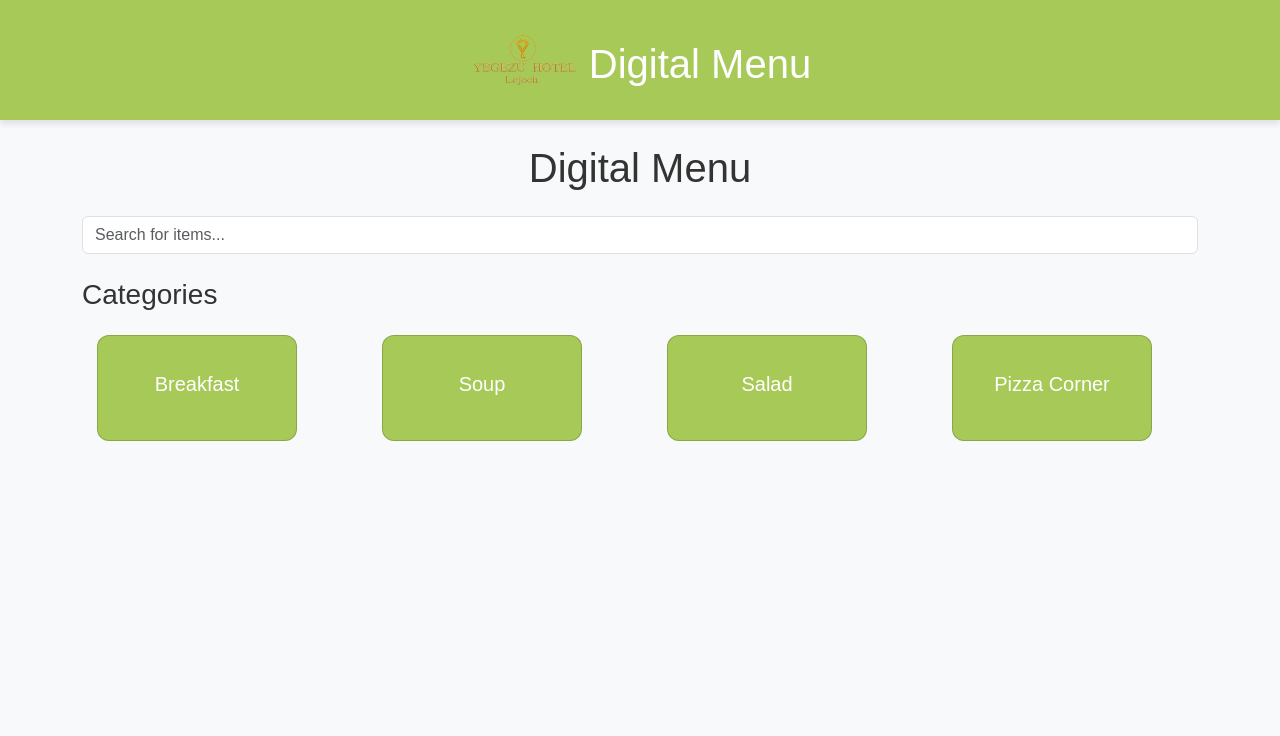
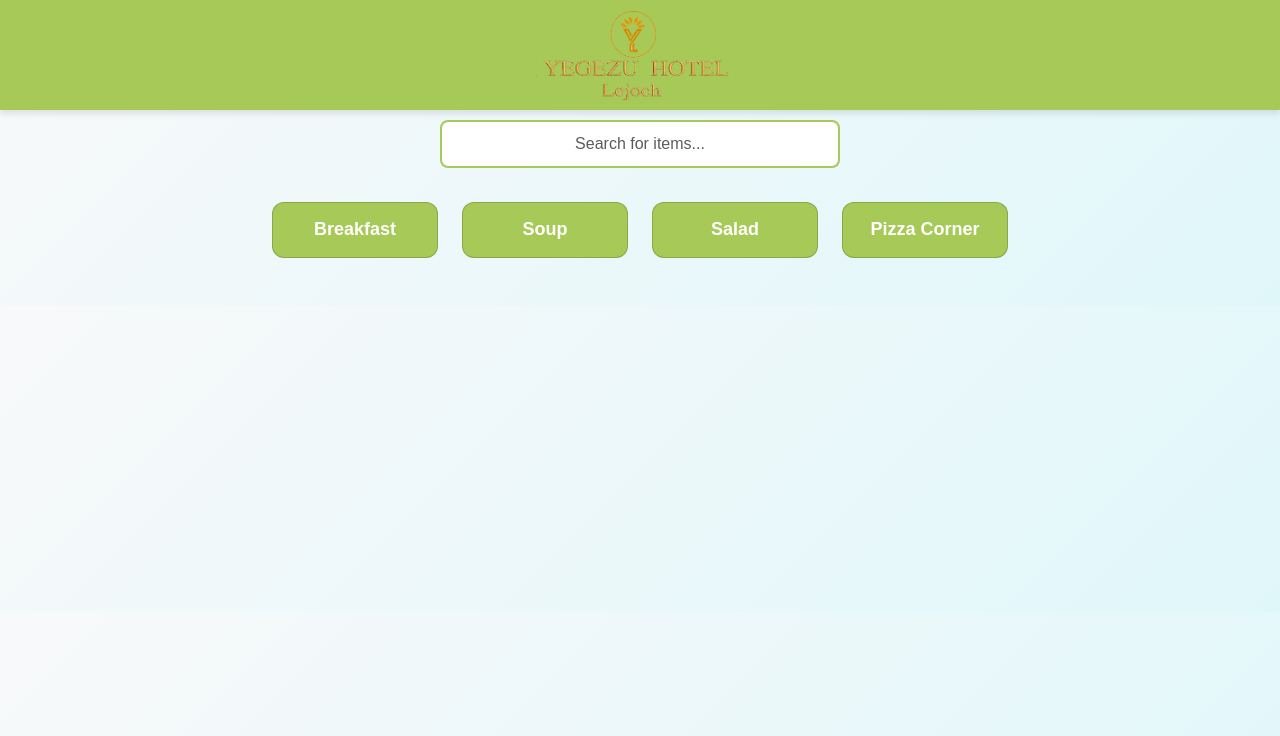
Before and after one commit to Mesele9/digitalmenu, a Django app: page / in a window 1280 px wide. Shown: the top 736 px of the page. Run offline with Django 4.2, Linux system fonts and the light colour scheme; data comes from the database, SQL or seed files in the repository.

Commit message:
updating css

```diff
--- a/menu/static/menu/css/styles.css
+++ b/menu/static/menu/css/styles.css
@@ -1,53 +1,52 @@
 /* General Styles */
 body {
-
-    background-color: linear-gradient(135deg, #f8f9fa, #e0f7fa); /* Light gray to light blue */
-
+    background: linear-gradient(135deg, #f8f9fa, #e0f7fa); /* Light gray to light blue */
     font-family: 'Poppins', sans-serif;
-
     color: #333;
     margin: 0;
     padding: 0;
 }
 
 /* Header with Logo */
-.header {
+.title-bar {
+    background-color: #a7c957; /* Sage Green */
+    color: white;
     display: flex;
     align-items: center;
-    justify-content: space-between;
-    padding: 15px 30px;
-    background-color: #f28c28; /* Orange */
-    color: white;
+    justify-content: center;
+    padding: 10px;
     box-shadow: 0 4px 6px rgba(0, 0, 0, 0.1);
 }
 
-.header img {
-    height: 60px;
+.title-bar img {
+    height: 90px; /* Adjust size as needed */
+    margin-right: 10px; /* Space between logo and text */
 }
 
-.header h1 {
+.title-bar h1 {
     margin: 0;
-    font-size: 24px;
+    font-size: 32px; /* Larger font size */
     font-weight: bold;
+    color: white; /* White text for contrast */
 }
 
 /* Category Section */
 .category-section {
     text-align: center;
-    padding: 40px 20px;
+    padding: 20px;
 }
 
 .category-card {
-    display: inline-block;
-    width: 200px;
-    padding: 20px;
-    margin: 15px;
     background-color: #a7c957; /* Sage Green */
     color: white;
     border-radius: 12px;
     text-align: center;
     cursor: pointer;
     transition: transform 0.2s ease-in-out, box-shadow 0.2s ease-in-out;
+    height: 100%; /* Ensure cards take up full height */
+    display: flex;
+    align-items: center;
+    justify-content: center;
 }
 
 .category-card:hover {
@@ -55,21 +54,25 @@ body {
     box-shadow: 0 6px 12px rgba(0, 0, 0, 0.2);
 }
 
+.category-card .card-title {
+    font-size: 18px;
+    font-weight: bold;
+    margin: 0;
+}
+
 /* Menu Items */
 .menu-section {
     text-align: center;
-    padding: 40px 20px;
+    padding: 20px;
 }
 
 .menu-item {
-    display: inline-block;
-    width: 250px;
     background: white;
     border-radius: 12px;
     box-shadow: 0 4px 8px rgba(0, 0, 0, 0.1);
     padding: 20px;
-    margin: 15px;
     transition: transform 0.2s ease-in-out;
+    height: 100%; /* Ensure cards take up full height */
 }
 
 .menu-item:hover {
@@ -79,7 +82,7 @@ body {
 .menu-item .card-title {
     font-size: 18px;
     font-weight: bold;
-    color: #f28c28;
+    color: #f28c28; /* Orange */
 }
 
 .menu-item .card-text {
@@ -92,17 +95,29 @@ body {
     width: 80%;
     max-width: 400px;
     padding: 10px;
-    border: 2px solid #a7c957;
+    border: 2px solid #a7c957; /* Sage Green */
     border-radius: 8px;
     outline: none;
     font-size: 16px;
     text-align: center;
-    margin-bottom: 20px;
+    margin-bottom: 10px;
+    margin-top: 10px;
+}
+
+/* Hover Effect */
+.search-bar:hover {
+    border: 2px solid #819b43; /* Darker orange */
+}
+
+/* Typing Effect */
+.search-bar:focus {
+    background-color: #d0e8b2; /* Lighter Sage Green */
+    border: 2px solid #6b8e23;
 }
 
 /* Back Button */
 .back-to-categories-btn {
-    background-color: #f28c28;
+    background-color: #f28c28; /* Orange */
     color: white;
     border: none;
     padding: 10px 20px;
@@ -113,111 +128,11 @@ body {
 }
 
 .back-to-categories-btn:hover {
-    background-color: #c76d1b;
+    background-color: #c76d1b; /* Darker orange */
 }
 
-/* General Styles */
-body {
-    font-family: 'Poppins', sans-serif;
-    background-color: #f8f9fa;
-    color: #333;
-    margin: 0;
-    padding: 0;
-}
-
-/* Header with Logo */
-.header {
-    display: flex;
-    align-items: center;
-    justify-content: space-between;
-    padding: 15px 30px;
-    background-color: #f28c28; /* Orange */
-    color: white;
-    box-shadow: 0 4px 6px rgba(0, 0, 0, 0.1);
-}
-
-.header img {
-    height: 60px;
-}
-
-.header h1 {
-    margin: 0;
-    font-size: 24px;
-    font-weight: bold;
-}
-
-/* Category Section */
-.category-section {
-    text-align: center;
-    padding: 40px 20px;
-}
-
-.category-card {
-    display: inline-block;
-    width: 200px;
-    padding: 20px;
-    margin: 15px;
+.show-all-btn {
     background-color: #a7c957; /* Sage Green */
-    color: white;
-    border-radius: 12px;
-    text-align: center;
-    cursor: pointer;
-    transition: transform 0.2s ease-in-out, box-shadow 0.2s ease-in-out;
-}
-
-.category-card:hover {
-    transform: translateY(-5px);
-    box-shadow: 0 6px 12px rgba(0, 0, 0, 0.2);
-}
-
-/* Menu Items */
-.menu-section {
-    text-align: center;
-    padding: 40px 20px;
-}
-
-.menu-item {
-    display: inline-block;
-    width: 250px;
-    background: white;
-    border-radius: 12px;
-    box-shadow: 0 4px 8px rgba(0, 0, 0, 0.1);
-    padding: 20px;
-    margin: 15px;
-    transition: transform 0.2s ease-in-out;
-}
-
-.menu-item:hover {
-    transform: scale(1.05);
-}
-
-.menu-item .card-title {
-    font-size: 18px;
-    font-weight: bold;
-    color: #f28c28;
-}
-
-.menu-item .card-text {
-    font-size: 14px;
-    color: #666;
-}
-
-/* Search Bar */
-.search-bar {
-    width: 80%;
-    max-width: 400px;
-    padding: 10px;
-    border: 2px solid #a7c957;
-    border-radius: 8px;
-    outline: none;
-    font-size: 16px;
-    text-align: center;
-    margin-bottom: 20px;
-}
-
-/* Back Button */
-.back-to-categories-btn {
-    background-color: #f28c28;
     color: white;
     border: none;
     padding: 10px 20px;
@@ -227,25 +142,14 @@ body {
     transition: background-color 0.3s;
 }
 
-.back-to-categories-btn:hover {
-    background-color: #c76d1b;
+.show-all-btn:hover {
+    background-color: #819b43; /* Darker orange */
 }
 
-/* Title Bar */
-.title-bar {
-    background-color: #a7c957; /* Sage Green */
-    color: white;
-    display: flex;
-    align-items: center;
-    justify-content: center;
-    padding: 15px;
-    font-size: 22px;
+/* No Items Message */
+#no-items-message {
+    color: #a7c957; /* Sage Green */
+    font-size: 18px;
     font-weight: bold;
-    box-shadow: 0 4px 6px rgba(0, 0, 0, 0.1);
-    margin-bottom: 20px;
+    margin-top: 20px;
 }
-
-.title-bar img {
-    height: 50px; /* Adjust size as needed */
-    margin-right: 10px; /* Space between logo and text */
-}
--- a/menu/templates/menu/base.html
+++ b/menu/templates/menu/base.html
@@ -5,31 +5,23 @@
     <meta charset="UTF-8">
     <meta name="viewport" content="width=device-width, initial-scale=1.0">
     <title>Digital Menu</title>
-    <!-- Bootstrap CSS -->
     <link href="https://cdn.jsdelivr.net/npm/bootstrap@5.3.0/dist/css/bootstrap.min.css" rel="stylesheet">
-    <!-- Custom CSS -->
     <link rel="stylesheet" href="{% static 'menu/css/styles.css' %}">
 </head>
 <body>
     <!-- Header Section -->
-    <div class="title-bar text-center py-4">
-        <!-- Company Logo -->
+    <div class="title-bar">
         <img src="{% static 'menu/images/logo.png' %}" alt="Company Logo" class="logo">
-        <!-- Page Title -->
-        <h1 class="mt-3">Digital Menu</h1>
     </div>
 
     <!-- Main Content -->
-
     <div class="container">
         {% block content %}
         {% endblock %}
     </div>
 
-    <!-- Bootstrap JS and dependencies -->
     <script src="https://cdn.jsdelivr.net/npm/@popperjs/core@2.11.6/dist/umd/popper.min.js"></script>
     <script src="https://cdn.jsdelivr.net/npm/bootstrap@5.3.0/dist/js/bootstrap.min.js"></script>
-    <!-- Custom JS -->
     <script src="{% static 'menu/js/scripts.js' %}"></script>
 </body>
 </html>
--- a/menu/templates/menu/menu.html
+++ b/menu/templates/menu/menu.html
@@ -1,20 +1,18 @@
 {% extends 'menu/base.html' %}
 
 {% block content %}
-
-<h1 class="text-center my-4">Digital Menu</h1>
 <div class="row">
     <!-- Search Bar (Always Visible) -->
-    <div class="col-md-12 mb-4">
-        <input type="text" id="search-input" class="form-control" placeholder="Search for items...">
-    </div>
+    <div class="col-md-12 mb-4 text-center">
+        <div class="row justify-content-center">
+        <input type="text" id="search-input" class="form-control search-bar" placeholder="Search for items...">
+    </div></div>
 
     <!-- Category Boxes -->
     <div class="col-md-12 mb-4" id="category-section">
-        <h3>Categories</h3>
-        <div class="row">
+        <div class="row justify-content-center">
             {% for category in categories %}
-            <div class="col-md-3 mb-3">
+            <div class="col-lg-2 col-md-5 col-sm-6 mb-4"> <!-- Adjusted column sizes -->
                 <div class="card category-card" data-category-id="{{ category.id }}" style="cursor: pointer;">
                     <div class="card-body">
                         <h5 class="card-title text-center">{{ category.name }}</h5>
@@ -27,11 +25,13 @@
 
     <!-- Back Button, Show All Button, and Menu Items -->
     <div class="col-md-12" id="menu-section" style="display: none;">
-        <button class="btn btn-secondary mb-3" id="back-to-categories-btn" aria-label="Back to Categories">← Back to Categories</button>
-        <button class="btn btn-primary mb-3" id="show-all-btn" aria-label="Show All">Show All</button>
-        <div class="row" id="menu-items-container">
+        <div class="text-center mb-4">
+            <button class="btn back-to-categories-btn mb-3" id="back-to-categories-btn" aria-label="Back to Categories">← Back to Categories</button>
+            <button class="btn show-all-btn mb-3" id="show-all-btn" aria-label="Show All">Show All</button>
+        </div>
+        <div class="row justify-content-center" id="menu-items-container">
             {% for item in menu_items %}
-            <div class="col-md-4 mb-4 menu-item" data-category-id="{{ item.category.id }}">
+            <div class="col-lg-3 col-md-4 col-sm-6 mb-4 menu-item" data-category-id="{{ item.category.id }}">
                 <div class="card">
                     {% if item.image %}
                     <img src="{{ item.image.url }}" class="card-img-top" alt="{{ item.name }}">
```
